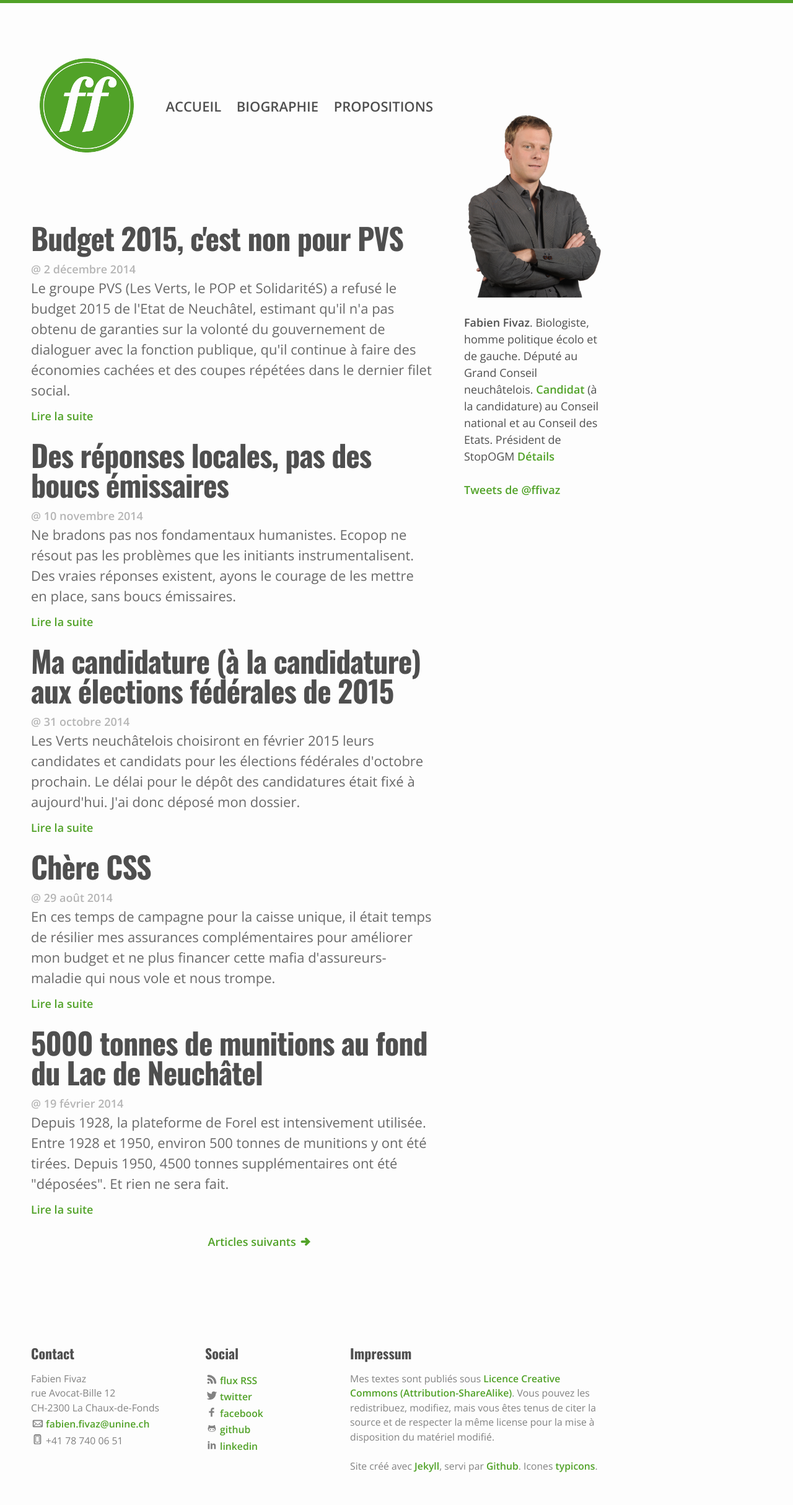
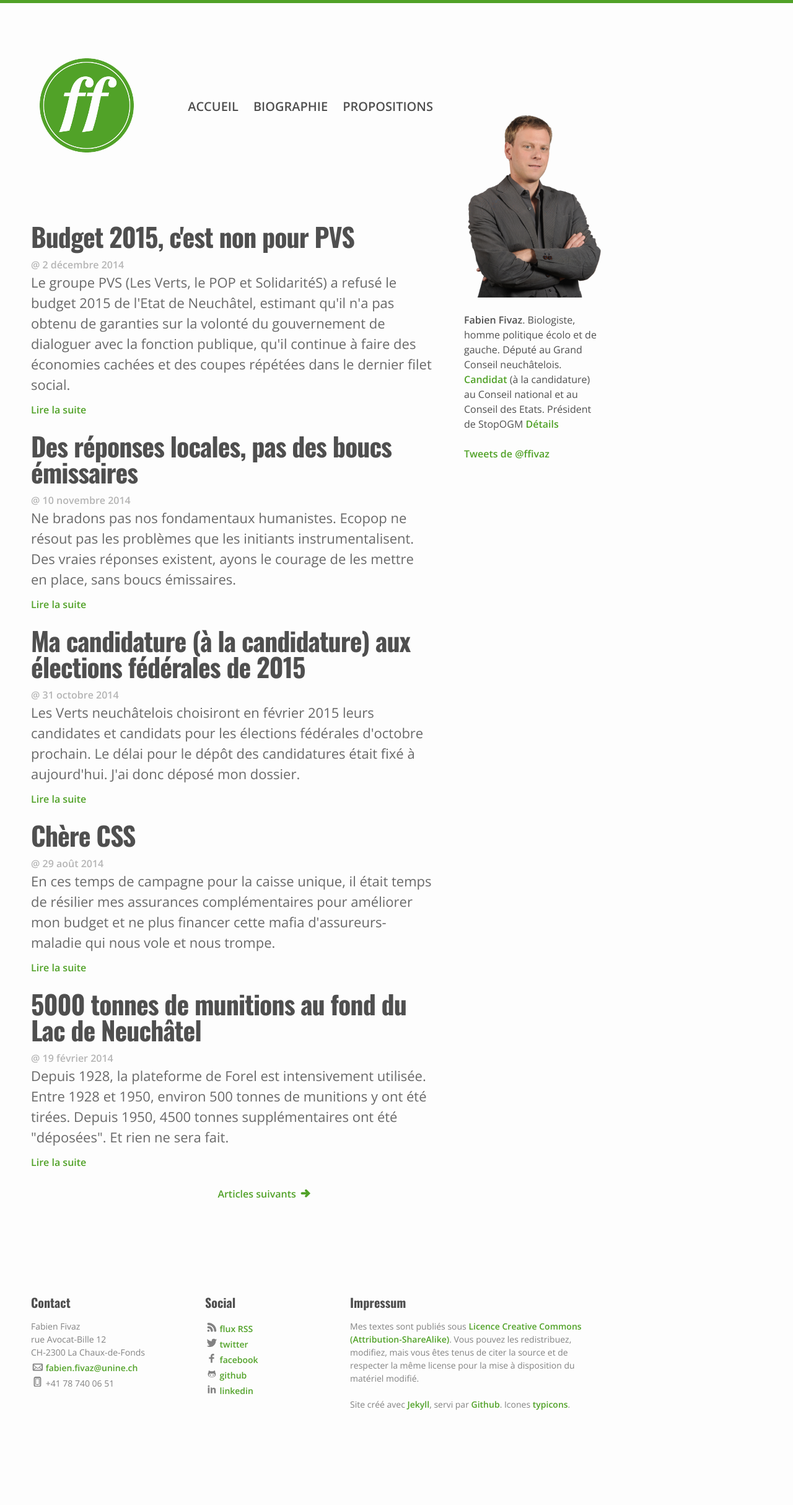
Before and after one commit to ffivaz/ffivaz.github.io, a Jekyll site: the page built from index.html, in a window 1280 px wide. Shown: the whole page at 62% size. Built offline with Jekyll 4.4.1, drawn with Linux system fonts in a browser that asks for light colours; nearby versions of some CDN libraries; the list of posts is cut into pages by our own code; comment, search, counter and statistics services are not loaded; after the commit the page ends 2326 px from its top, so only the background shows below that.

```diff
--- a/css/main.scss
+++ b/css/main.scss
@@ -25,9 +25,9 @@
 $grey-color-dark:  darken($grey-color, 20%);
 
 // Font sizes
-$base-font-size:   18px;
-$summary-font-size: 22px;
-$title-font-size: 48px;
+$base-font-size:   16px;
+$summary-font-size: 20px;
+$title-font-size: 42px;
 $small-font-size:  $base-font-size * 0.875;
 $shrinker : 0.75;
 
```
